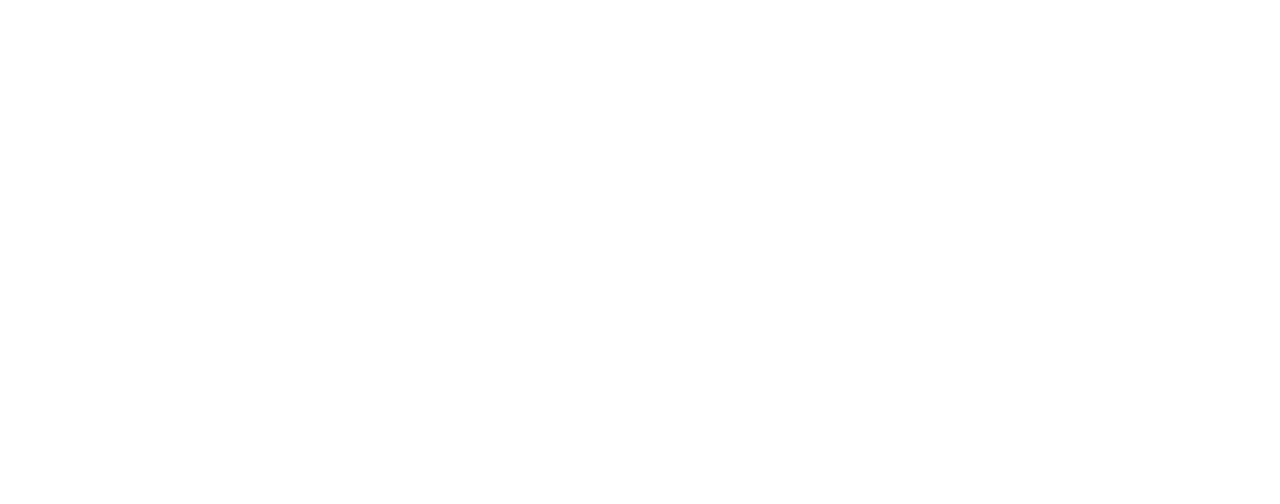
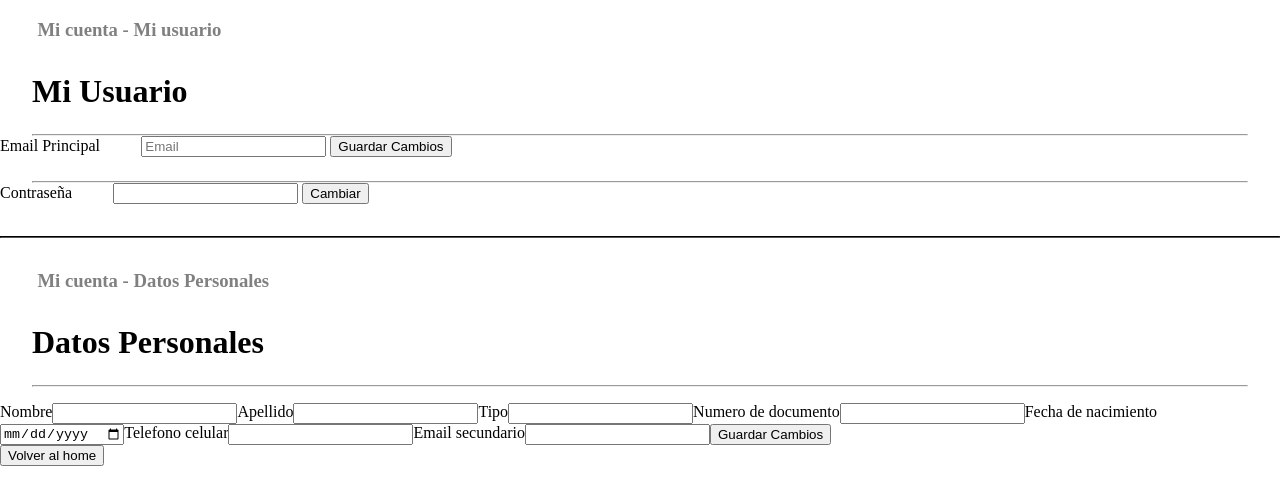
Before and after one commit to dalessandrolucas/PW1-TP-Grupo_8, a plain HTML site: page html/datos-personales.html in a window 1280 px wide. Drawn offline with Linux system fonts and the light colour scheme.

Commit message:
comienzo-datos-personales

```diff
--- a/css/estilos-datos-personales.css
+++ b/css/estilos-datos-personales.css
@@ -1 +1,43 @@
 /* estilos-datos-personales.css */
+*{
+    margin: 0;
+    box-sizing: border-box;
+}
+
+h3 {
+    color: gray;
+    margin-left: 2em;
+    margin-top: 1em;
+    margin-bottom: 0.5em;
+}
+
+.titulo{
+    margin-left: 1em;
+    margin-top: 1em;
+}
+
+
+hr{
+    margin-left: 2em;
+    margin-right: 2em;
+    margin-top: 1.5em;
+}
+
+#barra{
+    margin-top: 2em;
+    margin-bottom: 2em;
+    margin-left: 0;
+    margin-right: 0;
+    border-color: black;
+    border-width: 1.5px;
+}
+
+.datos-personales{
+    display: flex;
+    flex-wrap: wrap;
+    margin-top: 1em;
+}
+
+.email-contraseña input{
+    margin-left: 2.8em;
+}
--- a/html/datos-personales.html
+++ b/html/datos-personales.html
@@ -1,11 +1,48 @@
 <!DOCTYPE html>
 <html lang="es">
+
 <head>
    <meta charset="UTF-8">
    <meta name="viewport" content="width=device-width, initial-scale=1.0">
-   <title></title>
+   <link rel="stylesheet" href="/css/estilos-datos-personales.css">
+   <title>Mi Perfil</title>
 </head>
+
 <body>
+   <h3>Mi cuenta - Mi usuario</h3>
+   <h1 class="titulo">Mi Usuario</h1>
+   <hr>
+   <form action="/index.html" class="email-contraseña">
+      <label>Email Principal</label>
+      <input type="email" placeholder="Email">
+      <button type="submit" class="guardar">Guardar Cambios</button>
+      <hr>
+      <label>Contraseña</label>
+      <input type="password" name="Contraseña">
+      <button type="submit">Cambiar</button>
+   </form>
+   <hr id="barra">
+   <h3>Mi cuenta - Datos Personales</h3>
+   <h1 class="titulo">Datos Personales</h1>
+   <hr>
+   <form action="/index.html" class="datos-personales">
+      <label for="nombre">Nombre</label>
+      <input type="text" id="nombre">
+      <label for="apellido">Apellido</label>
+      <input type="text" id="apellido">
+      <label for="tipo">Tipo</label>
+      <input type="text" id="tipo">
+      <label for="documento">Numero de documento</label>
+      <input type="number" id="documento">
+      <label for="fecha-de-nacimiento">Fecha de nacimiento</label>
+      <input type="date" id="fecha-de-nacimiento">
+      <label for="telefono">Telefono celular</label>
+      <input type="number" id="telefono">
+      <label for="email-secundario">Email secundario</label>
+      <input type="email" id="email-secundario">
+      <button type="submit" class="guardar">Guardar Cambios</button>
+   </form>
+   <a href="/index.html"><button>Volver al home</button></a>
+</body>
 
-</body>
 </html>
```
Also changed, not shown: index.html (+1 -1 lines).
